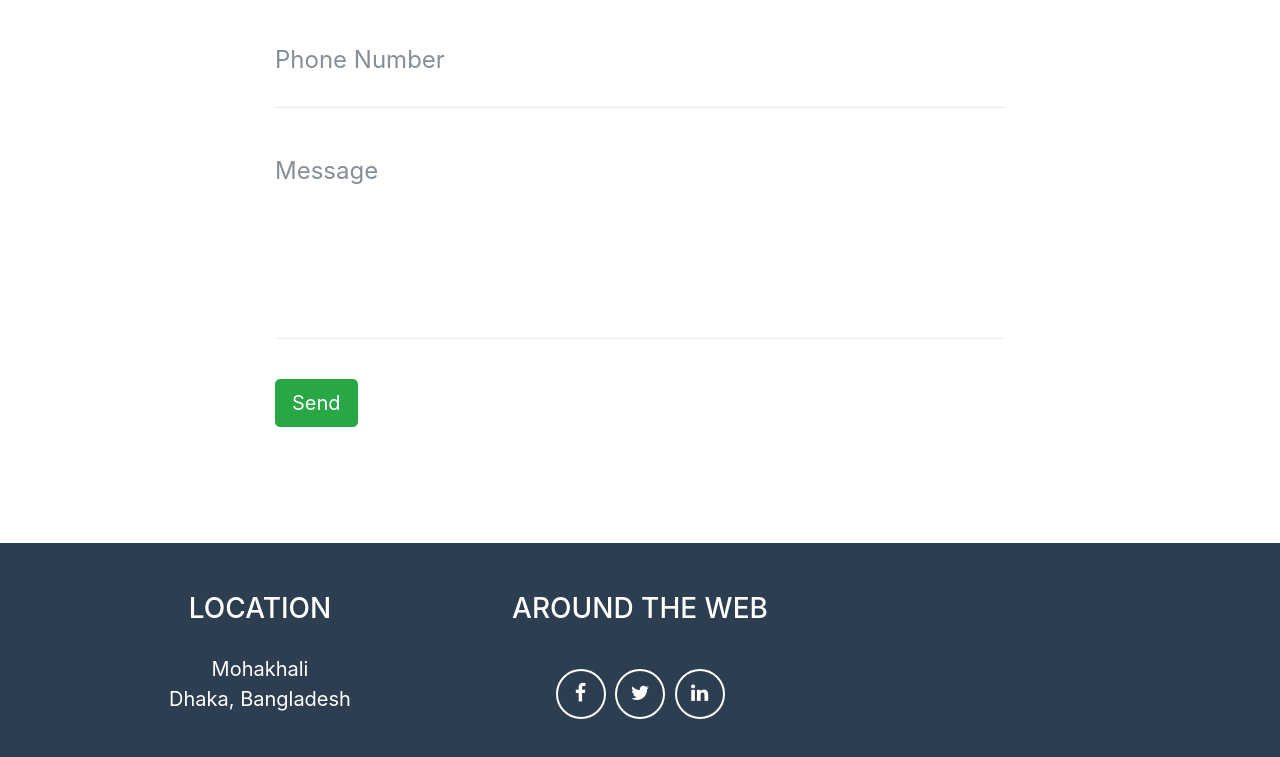
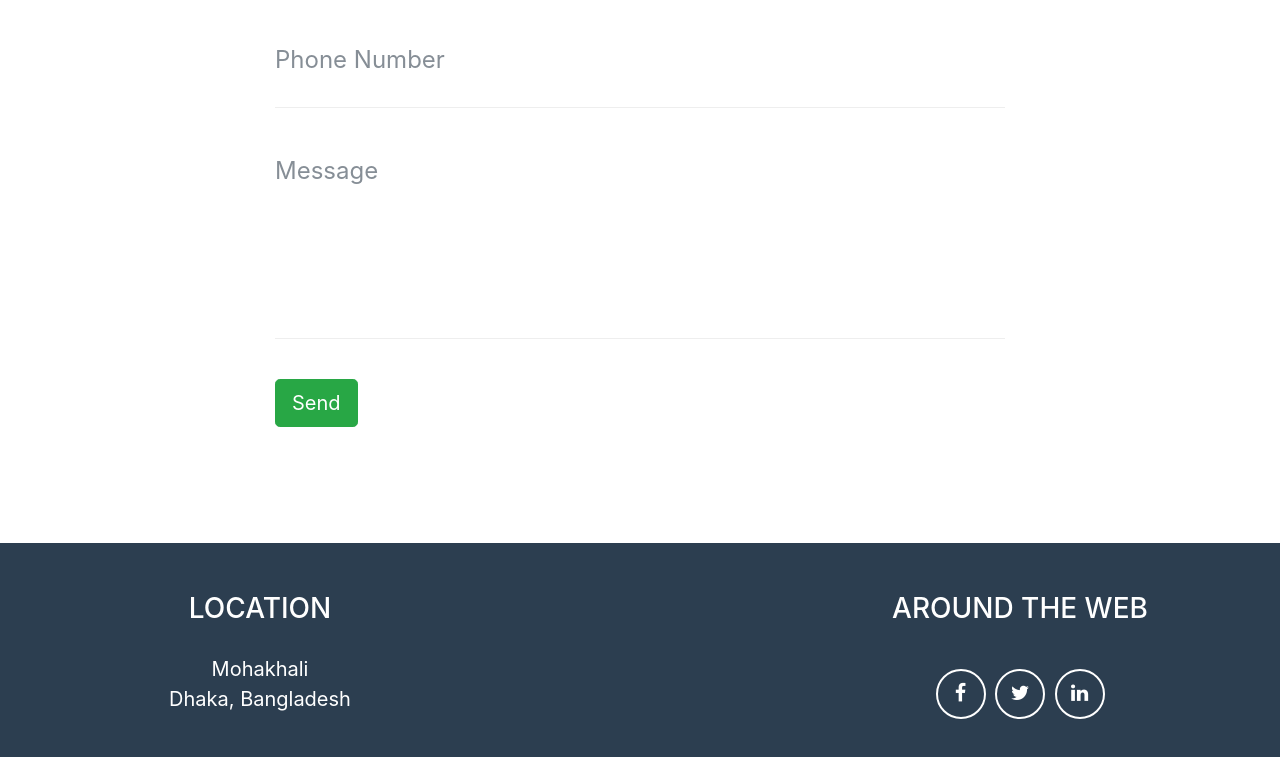
Before and after one commit to goldenrati0/goldenrati0.github.io, a website with bundled scripts: page index.html in a window 1280 px wide. Shown: the part 2556-3313 px from the top of the page. Built offline with nearby package versions, Linux system fonts and the light colour scheme.

Commit message:
ml-auto for footer

```diff
--- a/index.html
+++ b/index.html
@@ -193,7 +193,7 @@
             <p>Mohakhali
               <br>Dhaka, Bangladesh</p>
           </div>
-          <div class="footer-col col-md-4">
+          <div class="footer-col col-md-4 ml-auto">
             <h3>Around the Web</h3>
             <ul class="list-inline">
               <li class="list-inline-item">
```
